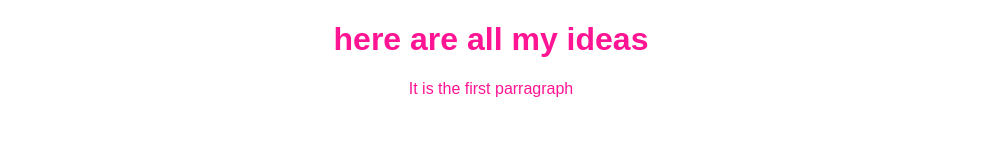
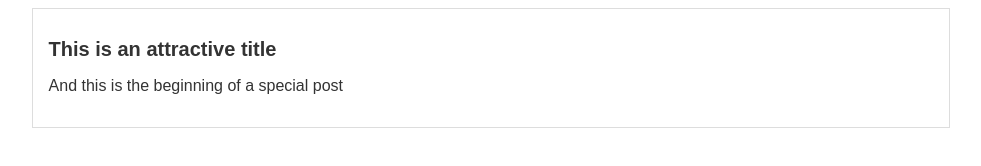
Before and after one commit to javillegasna/First_Steps, a plain HTML site: page blogpsot.html in a window 1280 px wide. Shown: the whole page, without its empty margins (149-1130 px from the left). Drawn offline with Linux system fonts and the light colour scheme.

Commit message:
Commit to the Mater branch of the blogpost in the lastest version.

```diff
--- a/blogpsot.html
+++ b/blogpsot.html
@@ -8,7 +8,11 @@
     <title>Title of the post</title>
 </head>
 <body>
-    <h1> here are all my ideas </h1>
-    <p>It is the first parragraph</p>
+    <div id="container">
+        <div id="post">
+            <h1> This is an attractive title </h1>
+            <p>And this is the beginning of a special post</p>
+        </div>
+    </div>
 </body>
 </html>
--- a/css/estilos.css
+++ b/css/estilos.css
@@ -1,5 +1,17 @@
 body{
-    color: deeppink;
+    color: #333;
     text-align :center;
     font-family: "Arial";
 }
+#container
+{
+    width: 70%;
+    padding: 1em;
+    text-align: left;
+    border: 1px solid #ddd;
+    margin: 0 auto;
+}
+#container h1
+{
+    font-size: 20px;
+}
```
